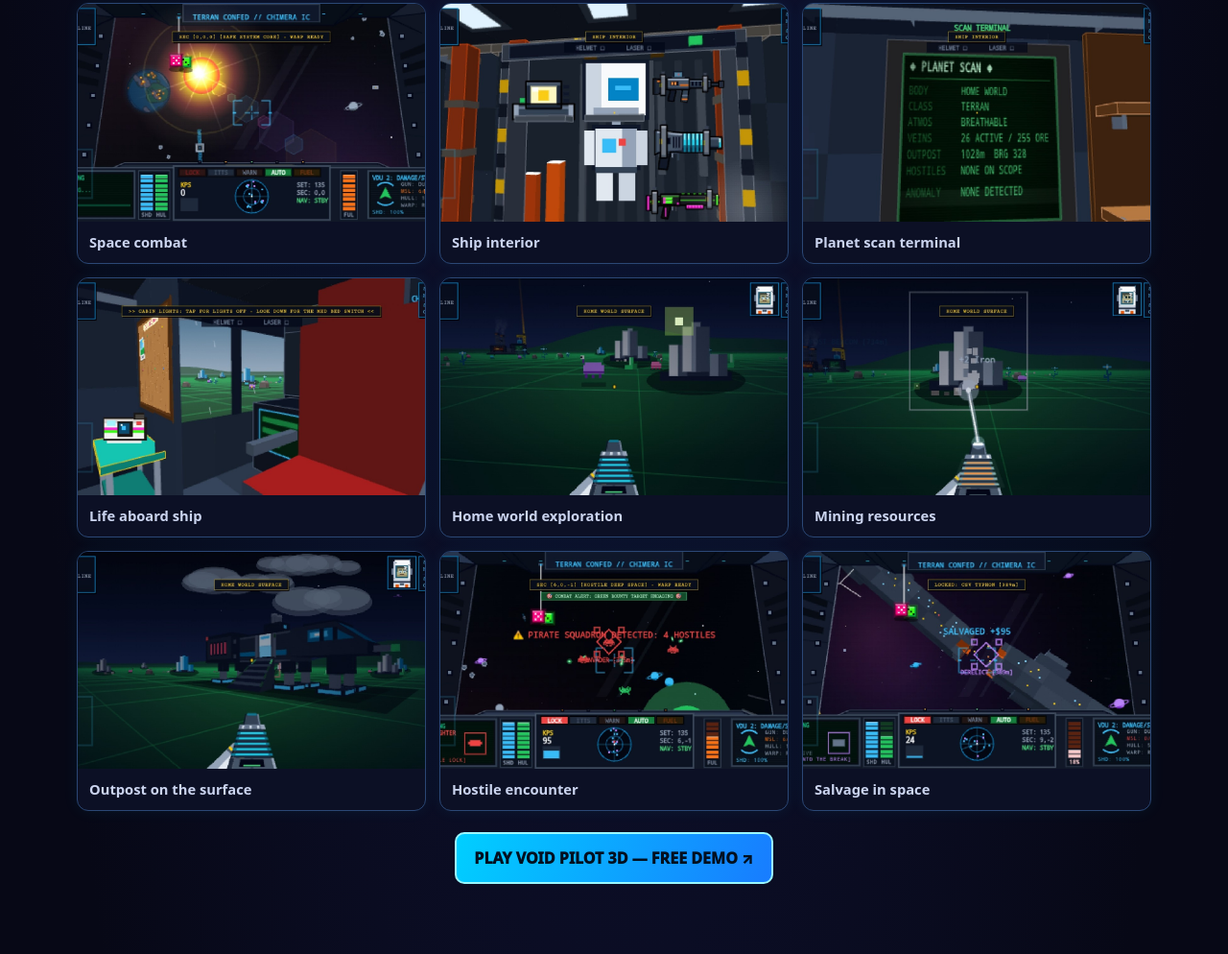
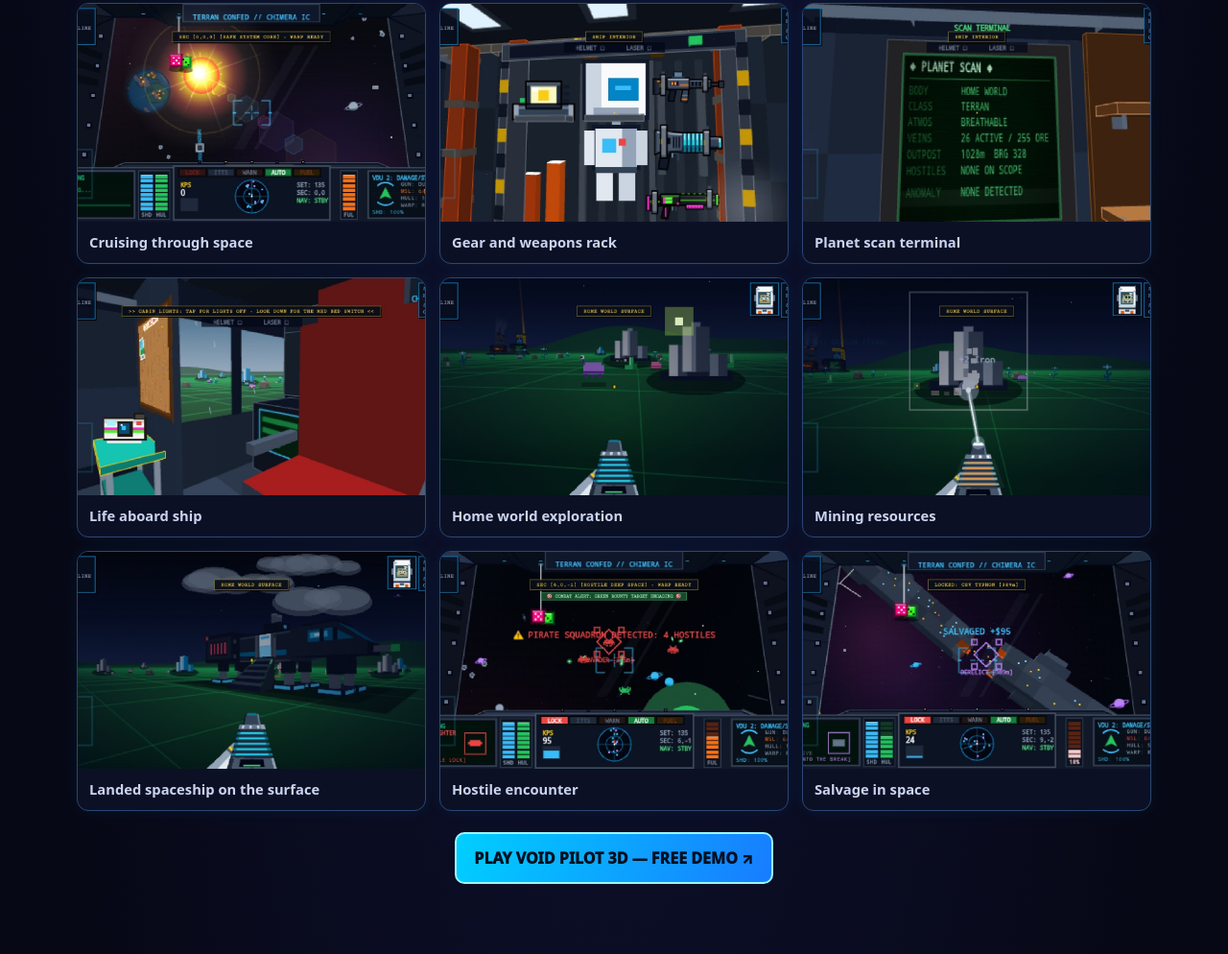
Before and after one commit to RetrosNotDead/retrosnotdead-studio-site, a plain HTML site: page index.html in a window 1280 px wide. Shown: the part 3363-4357 px from the top of the page at 96% size. Drawn offline with Linux system fonts and the light colour scheme.

Commit message:
Add files via upload

```diff
--- a/index.html
+++ b/index.html
@@ -19,13 +19,13 @@
 <section id="features"><div class="wrap"><h2 class="section-title">Choose your <span>mission</span></h2><div class="grid"><article class="card"><div class="emoji">🪐</div><h3>Explore unique worlds</h3><p>Head into a colourful sci-fi universe and discover what lies beyond the next horizon.</p></article><article class="card"><div class="emoji">🚀</div><h3>Upgrade your ship</h3><p>Power up your ride and prepare for the threats waiting in the rogue galaxy.</p></article><article class="card"><div class="emoji">🎮</div><h3>Play your way</h3><p>Jump in on a touch-screen device or use gamepad support where available.</p></article></div></div></section>
 <section id="studio"><div class="wrap"><h2 class="section-title">Meet <span>the studio</span></h2><img class="studio-art" src="assets/retros-not-dead-studio-banner.jpg" alt="Retros Not Dead Studio retro pixel-art arcade banner"><div class="intro"><p class="lead"><strong>Retros Not Dead Studio</strong> is a solo indie game development project celebrating retro gaming, bold pixel art, and classic arcade-inspired action.</p><p class="lead" style="margin-top:14px">Independently developed with passion, built one game at a time. Follow the journey as new games, updates, and experiments come to life.</p></div></div></section>
 <section id="screenshots"><div class="wrap"><h2 class="section-title">Into the <span>Rogue Galaxy</span></h2><p class="lead" style="text-align:center;margin-bottom:24px">A look inside VOID PILOT 3D: explore strange worlds, mine resources, gear up aboard your ship, and survive hostile space.</p><div class="gallery-grid">
-<figure class="gallery-item"><a href="assets/void-pilot-screenshot-01.jpg" target="_blank" rel="noopener"><img src="assets/void-pilot-screenshot-01.jpg" alt="Space combat cockpit view" loading="lazy"></a><figcaption>Space combat</figcaption></figure>
-<figure class="gallery-item"><a href="assets/void-pilot-screenshot-02.jpg" target="_blank" rel="noopener"><img src="assets/void-pilot-screenshot-02.jpg" alt="Ship interior and weapon rack" loading="lazy"></a><figcaption>Ship interior</figcaption></figure>
+<figure class="gallery-item"><a href="assets/void-pilot-screenshot-01.jpg" target="_blank" rel="noopener"><img src="assets/void-pilot-screenshot-01.jpg" alt="Space combat cockpit view" loading="lazy"></a><figcaption>Cruising through space</figcaption></figure>
+<figure class="gallery-item"><a href="assets/void-pilot-screenshot-02.jpg" target="_blank" rel="noopener"><img src="assets/void-pilot-screenshot-02.jpg" alt="Ship interior and weapon rack" loading="lazy"></a><figcaption>Gear and weapons rack</figcaption></figure>
 <figure class="gallery-item"><a href="assets/void-pilot-screenshot-03.jpg" target="_blank" rel="noopener"><img src="assets/void-pilot-screenshot-03.jpg" alt="Scanning the home world" loading="lazy"></a><figcaption>Planet scan terminal</figcaption></figure>
 <figure class="gallery-item"><a href="assets/void-pilot-screenshot-04.jpg" target="_blank" rel="noopener"><img src="assets/void-pilot-screenshot-04.jpg" alt="Inside the ship cabin" loading="lazy"></a><figcaption>Life aboard ship</figcaption></figure>
 <figure class="gallery-item"><a href="assets/void-pilot-screenshot-05.jpg" target="_blank" rel="noopener"><img src="assets/void-pilot-screenshot-05.jpg" alt="Exploring the planetary surface" loading="lazy"></a><figcaption>Home world exploration</figcaption></figure>
 <figure class="gallery-item"><a href="assets/void-pilot-screenshot-06.jpg" target="_blank" rel="noopener"><img src="assets/void-pilot-screenshot-06.jpg" alt="Using the mining laser" loading="lazy"></a><figcaption>Mining resources</figcaption></figure>
-<figure class="gallery-item"><a href="assets/void-pilot-screenshot-07.jpg" target="_blank" rel="noopener"><img src="assets/void-pilot-screenshot-07.jpg" alt="A surface outpost under the night sky" loading="lazy"></a><figcaption>Outpost on the surface</figcaption></figure>
+<figure class="gallery-item"><a href="assets/void-pilot-screenshot-07.jpg" target="_blank" rel="noopener"><img src="assets/void-pilot-screenshot-07.jpg" alt="A surface outpost under the night sky" loading="lazy"></a><figcaption>Landed spaceship on the surface</figcaption></figure>
 <figure class="gallery-item"><a href="assets/void-pilot-screenshot-08.jpg" target="_blank" rel="noopener"><img src="assets/void-pilot-screenshot-08.jpg" alt="Hostile ships detected" loading="lazy"></a><figcaption>Hostile encounter</figcaption></figure>
 <figure class="gallery-item"><a href="assets/void-pilot-screenshot-09.jpg" target="_blank" rel="noopener"><img src="assets/void-pilot-screenshot-09.jpg" alt="Salvage collected after combat" loading="lazy"></a><figcaption>Salvage in space</figcaption></figure>
 </div><div class="gallery-cta"><a class="btn primary" href="https://retrosnotdead.github.io/" target="_blank" rel="noopener">Play VOID PILOT 3D — Free Demo ↗</a></div></div></section>
```
